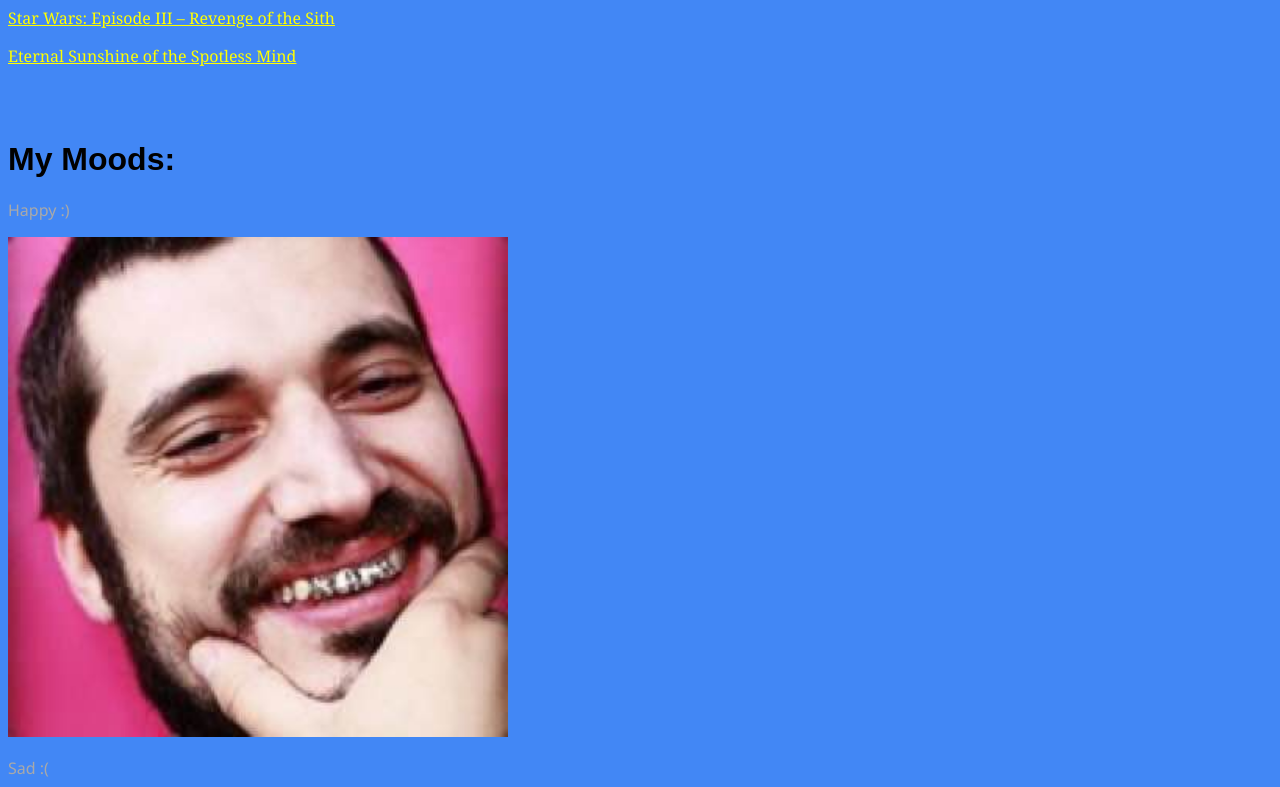
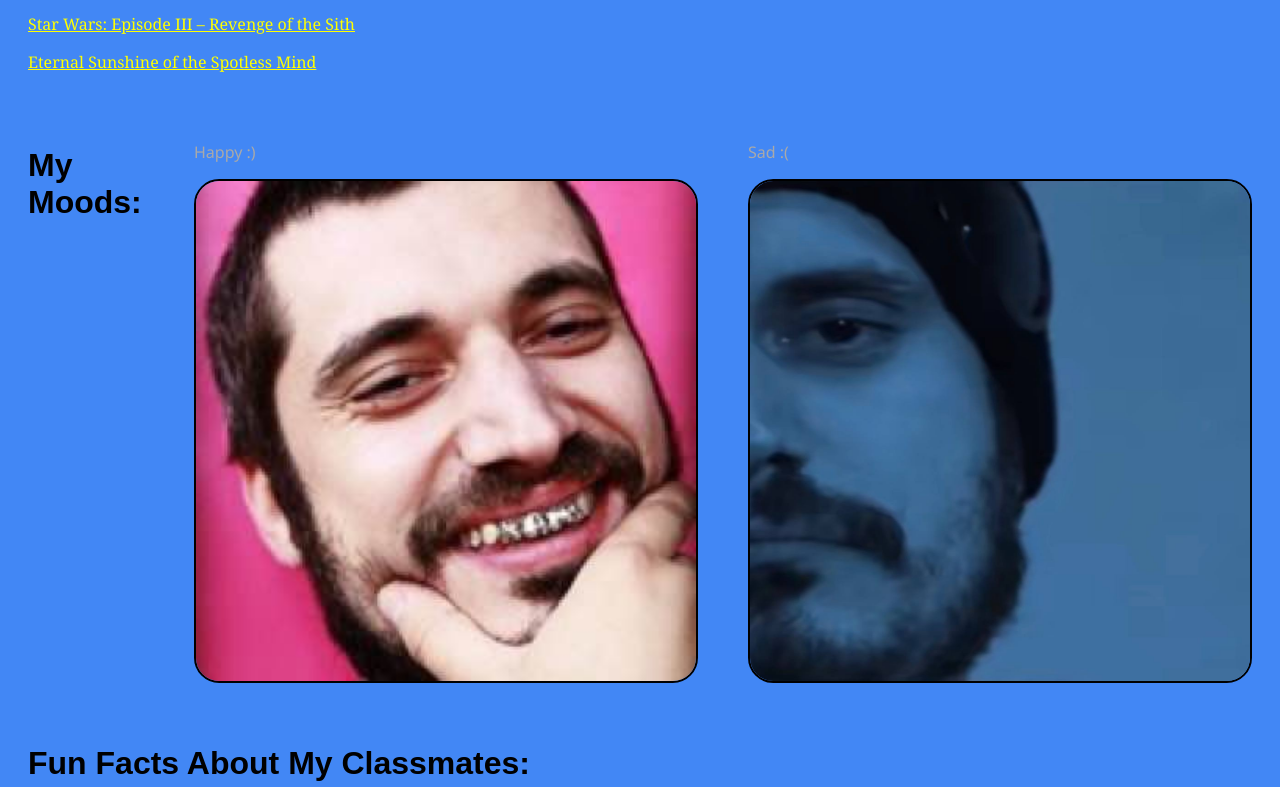
Before and after one commit to ShamsBams/Assigment-6, a plain HTML site: page index.html in a window 1280 px wide. Shown: the part 653-1440 px from the top of the page. Drawn offline with Linux system fonts and the light colour scheme.

Commit message:
Displacement of the image blocks were updated

```diff
--- a/index.html
+++ b/index.html
@@ -8,6 +8,7 @@
     <main>
         <div>
             <h1 class="about">About Fakhritdinov Shamsiddin</h1>
+            <hr>
             <p>My name is Shams, I'm <b>18</b> and I'm <b>sudent</b> of the IUT !</p>
             <br>
             <br>
@@ -20,20 +21,20 @@
         <br>
         <br>
         <h1>My Favourite Movies are:</h1>
-        <p><a href="https://www.imdb.com/title/tt0816692/">Inerstellar</a></p>
-        <p><a href="https://www.imdb.com/title/tt0121766/">Star Wars: Episode III – Revenge of the Sith</a></p>
-        <p><a href="https://www.imdb.com/title/tt0338013/">Eternal Sunshine of the Spotless Mind</a></p>
+        <p><a href="https://www.imdb.com/title/tt0816692/" target="_blank">Inerstellar</a></p>
+        <p><a href="https://www.imdb.com/title/tt0121766/" target="_blank">Star Wars: Episode III – Revenge of the Sith</a></p>
+        <p><a href="https://www.imdb.com/title/tt0338013/" target="_blank">Eternal Sunshine of the Spotless Mind</a></p>
         <br>
         <br>
-        <div>
+        <div class="img-block">
             <h1>My Moods:</h1>
-            <div class="Happy">
+            <div>
                 <p>Happy :)</p>
-                <img src="img/Happy.jpg" height="500px" width="500px" >
+                <img src="img/Happy.jpg" class="img img-right">
             </div>
-            <div class="Sad">
+            <div>
                 <p>Sad :(</p>
-                <img src="img/Sad.jpg" height="500px" width="500px">
+                <img src="img/Sad.jpg" class="img">
             </div>
         </div>
         <br>
--- a/styles.css
+++ b/styles.css
@@ -1,5 +1,6 @@
 body {
     background-color: #4287f5;
+    padding: 20px;
 }
 
 h1 {
@@ -17,14 +18,30 @@ b {
     color: bisque;
 }
 
-a{
+a {
     font-family: Georgia, 'Times New Roman', Times, serif;
     color: yellow;
+    /* text-decoration: none; */
 }
 
 .about {
-    font-size: 90px;
+    font-size: 60px;
     height: 20px;
     margin-left: 30px;
     padding-bottom: 60px;
 }
+
+.img-block {
+    display: flex;
+}
+
+.img {
+    width: 500px;
+    height: 500px;
+    border: 2px solid black;
+    border-radius: 5%;
+}
+
+.img-right {
+    margin-right: 50px;
+}
```
